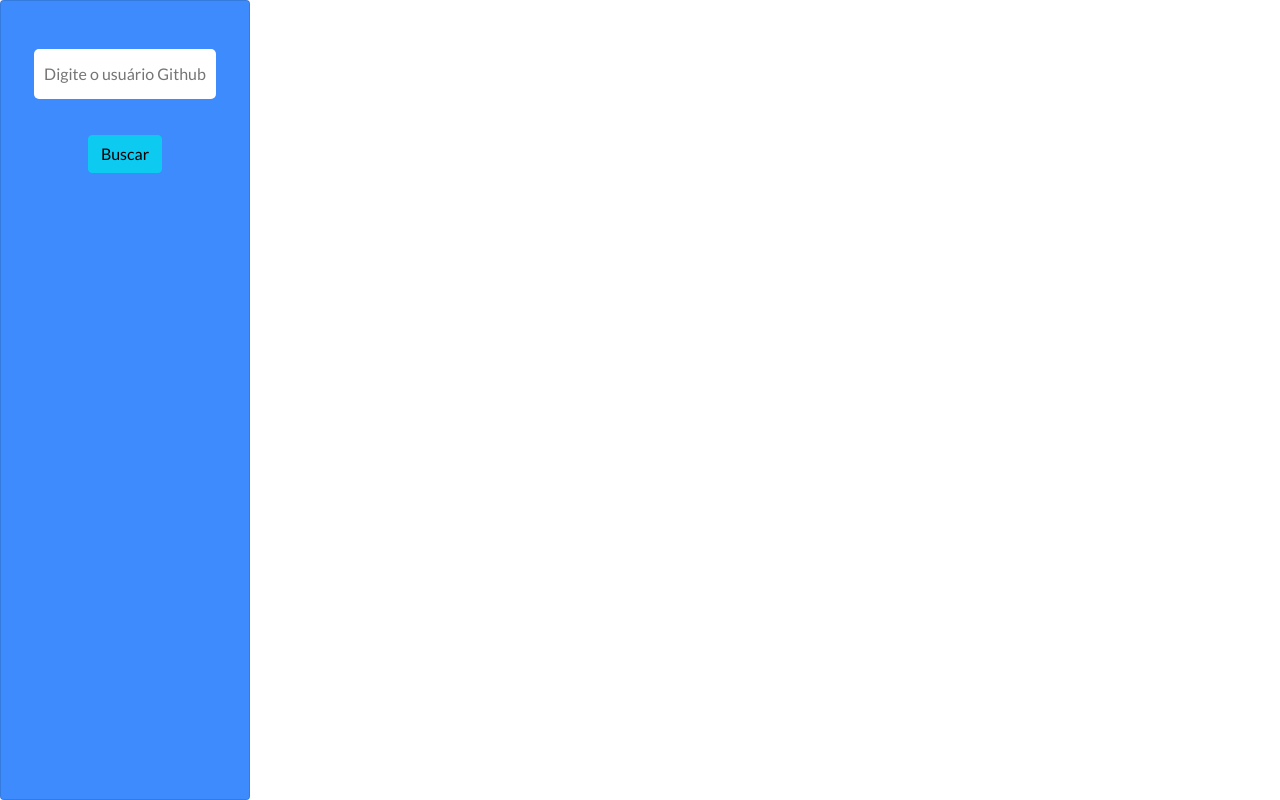
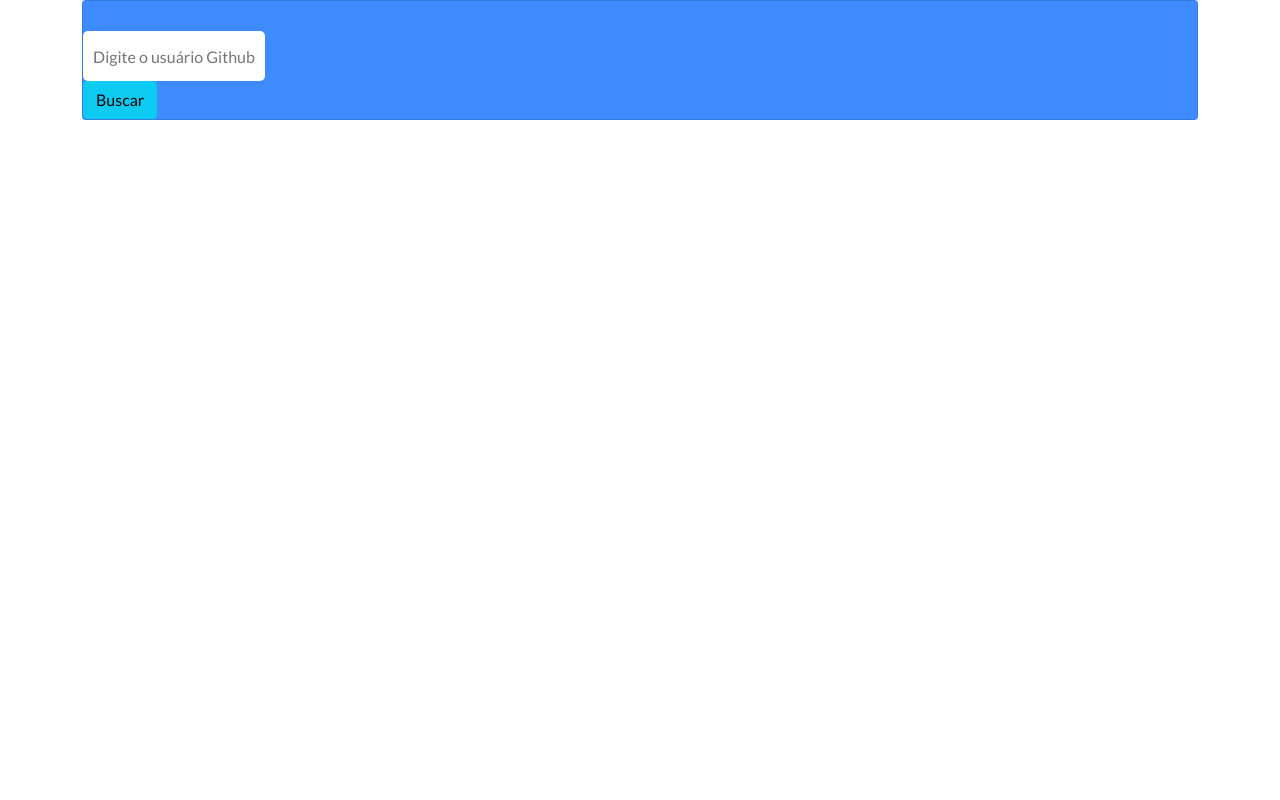
Before and after one commit to Maberton/teste-dasa-front-A, an Angular app: page /busca-github in a window 1280 px wide. Built offline with nearby package versions, Linux system fonts and the light colour scheme.

Commit message:
evolucao retorno das APIs

```diff
--- a/package.json
+++ b/package.json
@@ -7,7 +7,7 @@
     "start": "ng serve",
     "build": "rimraf dist & ng build",
     "build:prod": "rimraf dist & ng build --prod",
-    "build:docker": "docker build -t testedasaghub .",
+    "build:docker": "docker build -t testedasafronta .",
     "test": "ng test",
     "lint": "ng lint",
     "e2e": "ng e2e"
--- a/src/app/app.module.ts
+++ b/src/app/app.module.ts
@@ -5,7 +5,7 @@ import { AppComponent } from './app.component';
 import { AppRoutingModule } from './app-routing.module';
 import { BuscaGithubComponent } from './components/busca-github/busca-github.component';
 import { HttpClientModule } from '@angular/common/http';
-import { ReactiveFormsModule } from '@angular/forms';
+import { FormsModule, ReactiveFormsModule } from '@angular/forms';
 import { ResultadoPerfilComponent } from './components/resultado-perfil/resultado-perfil.component';
 import { ResultadoReposComponent } from './components/resultado-repos/resultado-repos.component';
 
@@ -20,6 +20,7 @@ import { ResultadoReposComponent } from './components/resultado-repos/resultado-
     BrowserModule,
     AppRoutingModule,
     HttpClientModule,
+    FormsModule,
     ReactiveFormsModule,
   ],
   providers: [],
--- a/src/app/components/busca-github/busca-github.component.html
+++ b/src/app/components/busca-github/busca-github.component.html
@@ -1,3 +1,4 @@
+<div class="container">
   <div class="card">
     <form>
       <input
@@ -15,3 +16,11 @@
 
     </app-resultado-perfil>
   </div>
+
+  <app-resultado-repos
+   *ngIf="exibeRepos"
+   [dadosRepos]="dadosRepos"
+  >
+
+  </app-resultado-repos>
+</div>
--- a/src/app/components/busca-github/busca-github.component.scss
+++ b/src/app/components/busca-github/busca-github.component.scss
@@ -1,14 +1,14 @@
 
 .card {
-  position: absolute;
-  width: 250px;
+  // position: absolute;
+  // width: 250px;
   height: 100%;
   background-color: #3d8bfd;
 
   form {
     display: flex;
     height: 20%;
-    align-items: center;
+    align-items: flex-start;
     justify-content: space-around;
     flex-direction: column;
     margin-top: 30px;
--- a/src/app/components/busca-github/busca-github.component.ts
+++ b/src/app/components/busca-github/busca-github.component.ts
@@ -13,7 +13,9 @@ import { GithubRepo } from '../shared/models/github-repo.model';
 export class BuscaGithubComponent implements OnInit {
 
   exibePerfil = false;
+  exibeRepos = false;
   dadosPerfil: GithubUser;
+  dadosRepos: GithubRepo[];
 
   form = new FormGroup({
     githubUser: new FormControl('')
@@ -30,6 +32,7 @@ export class BuscaGithubComponent implements OnInit {
   buscaGithubUser(): void {
 
     this.exibePerfil = false;
+    this.exibeRepos = false;
 
     const user = this.form.controls['githubUser'].value;
 
@@ -45,6 +48,8 @@ export class BuscaGithubComponent implements OnInit {
           take(1)
         )
         .subscribe( (repos: GithubRepo[]) => {
+          this.dadosRepos = repos;
+          this.exibeRepos = true;
           console.log(repos);
         }
 
--- a/src/app/components/resultado-perfil/resultado-perfil.component.scss
+++ b/src/app/components/resultado-perfil/resultado-perfil.component.scss
@@ -3,6 +3,7 @@
   display: flex;
   flex-direction: column;
   align-items: center;
+  color: #ffffff;
 
   img {
     max-width: 200px;
--- a/src/app/components/resultado-repos/resultado-repos.component.html
+++ b/src/app/components/resultado-repos/resultado-repos.component.html
@@ -1 +1,23 @@
-<p>resultado-repos works!</p>
+<!-- <div class="card" style="width: 18rem;" *ngFor="let repo of dadosRepos; let id = index">
+  <div class="card-body">
+    <h5 class="card-title">{{ repo.name }}</h5>
+    <h6 class="card-subtitle mb-2 text-muted"> {{ repo.stargazers_count }} Estrelas</h6>
+    <p class="card-text"> {{repo.description}} </p>
+    <a [href]="repo.html_url" class="card-link">Link do Repo</a>
+  </div>
+</div> -->
+
+<div class="container">
+  <div class="row">
+    <div class="col-sm" *ngFor="let repo of dadosRepos; let id = index">
+      <div class="card" style="width: 18rem;">
+        <div class="card-body">
+          <h5 class="card-title">{{ repo.name }}</h5>
+          <h6 class="card-subtitle mb-2 text-muted"> {{ repo.stargazers_count }} Estrelas</h6>
+          <p class="card-text"> {{repo.description}} </p>
+          <a [href]="repo.html_url" class="card-link">Link do Repo</a>
+        </div>
+      </div>
+    </div>
+  </div>
+</div>
--- a/src/app/components/resultado-repos/resultado-repos.component.ts
+++ b/src/app/components/resultado-repos/resultado-repos.component.ts
@@ -1,4 +1,5 @@
-import { Component, OnInit } from '@angular/core';
+import { Component, Input, OnInit } from '@angular/core';
+import { GithubRepo } from '../shared/models/github-repo.model';
 
 @Component({
   selector: 'app-resultado-repos',
@@ -7,6 +8,9 @@ import { Component, OnInit } from '@angular/core';
 })
 export class ResultadoReposComponent implements OnInit {
 
+  @Input()
+  dadosRepos: GithubRepo[]
+
   constructor() { }
 
   ngOnInit(): void {
```
Lines whose indentation alone changed are shown as unchanged.
